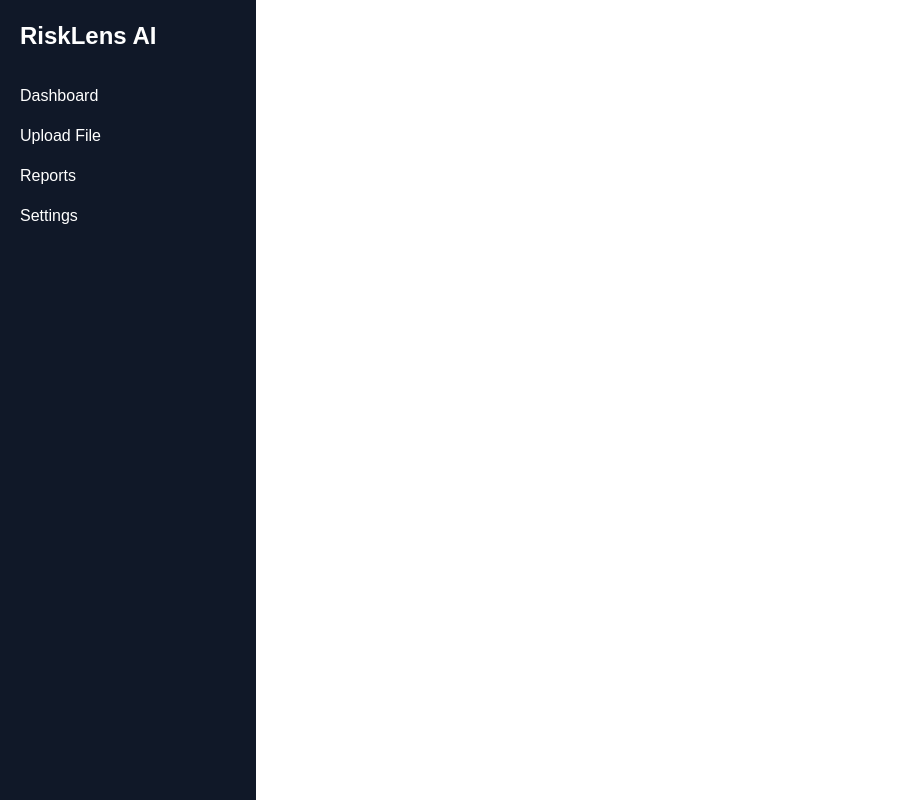
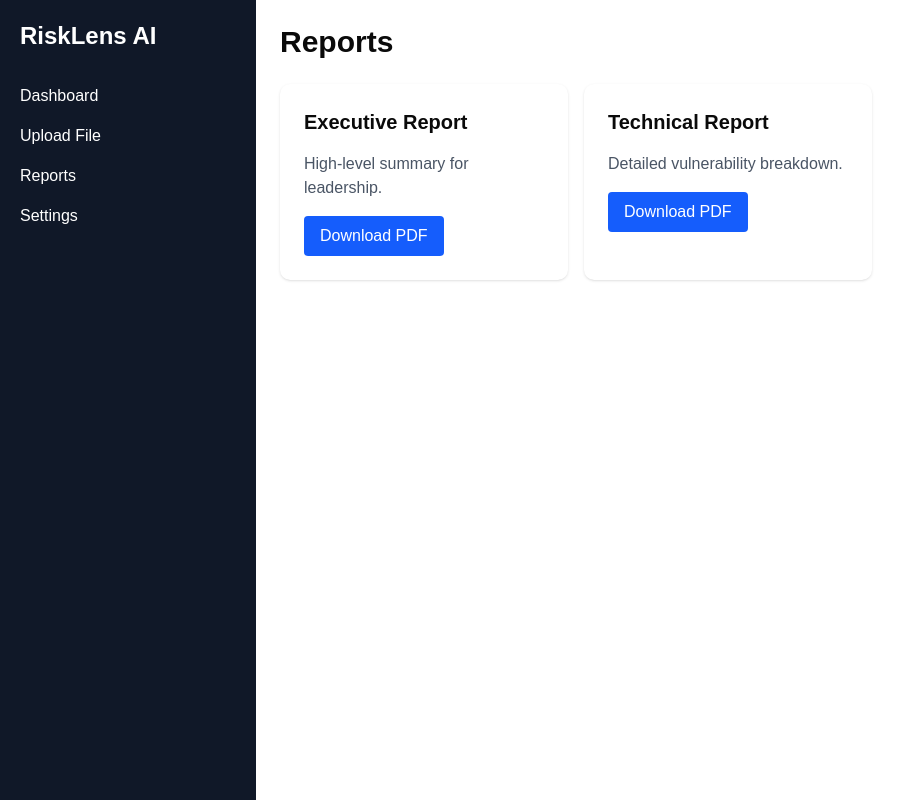
Before and after one commit to Redkrossresearch/risklens-ai, a React (Vite) app: page /reports in a window 1280 px wide. Shown: the whole page, without its empty margins (0-912 px from the left). Built offline with nearby package versions, Linux system fonts and the light colour scheme.

Commit message:
Add Reports page with Executive/Technical PDF download buttons

```diff
--- a/src/App.jsx
+++ b/src/App.jsx
@@ -2,16 +2,17 @@
 import Sidebar from "./components/Sidebar";
 import DashboardPage from "./pages/DashboardPage";
 import UploadPage from "./pages/UploadPage";
+import ReportsPage from "./pages/ReportsPage";
 
 function App() {
   return (
     <div className="flex">
       <Sidebar />
-
       <div className="flex-1">
         <Routes>
           <Route path="/" element={<DashboardPage />} />
           <Route path="/upload" element={<UploadPage />} />
+          <Route path="/reports" element={<ReportsPage />} />
         </Routes>
       </div>
     </div>
--- a/src/components/Sidebar.jsx
+++ b/src/components/Sidebar.jsx
@@ -6,7 +6,6 @@
       <h1 className="text-2xl font-bold mb-8">
         RiskLens AI
       </h1>
-
       <ul className="space-y-4">
         <li>
           <Link
@@ -16,7 +15,6 @@
             Dashboard
           </Link>
         </li>
-
         <li>
           <Link
             to="/upload"
@@ -25,11 +23,14 @@
             Upload File
           </Link>
         </li>
-
-        <li className="cursor-pointer hover:text-blue-400">
-          Reports
+        <li>
+          <Link
+            to="/reports"
+            className="cursor-pointer hover:text-blue-400"
+          >
+            Reports
+          </Link>
         </li>
-
         <li className="cursor-pointer hover:text-blue-400">
           Settings
         </li>
--- /dev/null
+++ b/src/pages/ReportsPage.jsx
@@ -0,0 +1,39 @@
+function ReportsPage() {
+  const downloadExecutive = () => {
+    window.open("http://127.0.0.1:8001/report/executive/download", "_blank");
+  };
+
+  const downloadTechnical = () => {
+    window.open("http://127.0.0.1:8001/report/technical/download", "_blank");
+  };
+
+  return (
+    <div className="p-6">
+      <h1 className="text-3xl font-bold mb-6">Reports</h1>
+      <div className="flex gap-4">
+        <div className="bg-white p-6 rounded-lg shadow w-72">
+          <h2 className="text-xl font-bold mb-4">Executive Report</h2>
+          <p className="text-gray-600 mb-4">High-level summary for leadership.</p>
+          <button
+            onClick={downloadExecutive}
+            className="bg-blue-600 text-white px-4 py-2 rounded"
+          >
+            Download PDF
+          </button>
+        </div>
+        <div className="bg-white p-6 rounded-lg shadow w-72">
+          <h2 className="text-xl font-bold mb-4">Technical Report</h2>
+          <p className="text-gray-600 mb-4">Detailed vulnerability breakdown.</p>
+          <button
+            onClick={downloadTechnical}
+            className="bg-blue-600 text-white px-4 py-2 rounded"
+          >
+            Download PDF
+          </button>
+        </div>
+      </div>
+    </div>
+  );
+}
+
+export default ReportsPage;
```
